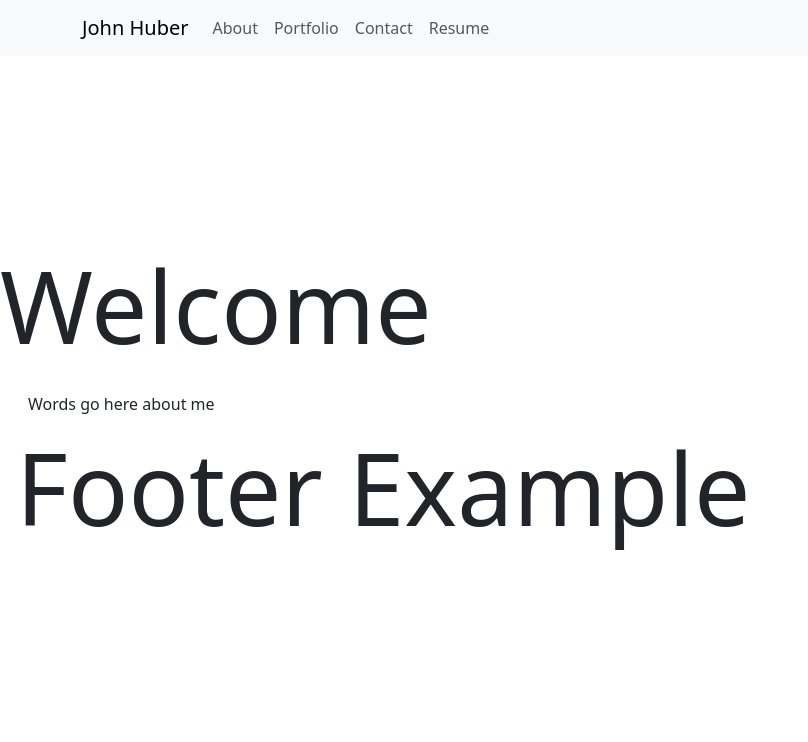
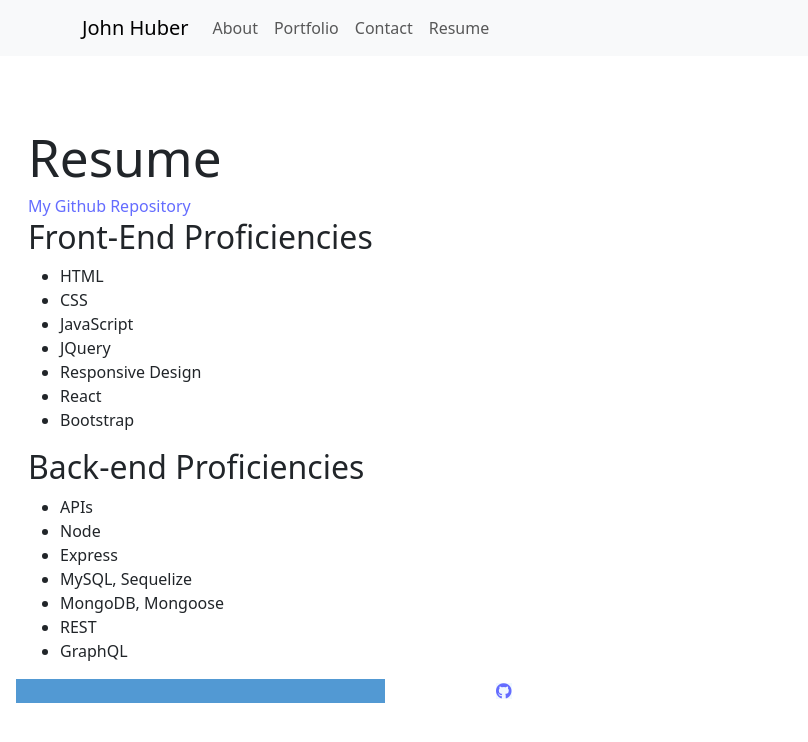
Before and after one commit to jhuber1155/React-Portfolio, a React (Vite) app in the folder React-Portfolio/: page /resume in a window 1280 px wide. Shown: the top 742 px of the page, without its empty margins (0-808 px from the left). Built offline with nearby package versions, Linux system fonts and the light colour scheme.

Commit message:
Working on getting Headers, Footers, and other components to work, listed Resume page skills

```diff
--- /dev/null
+++ b/React-Portfolio/src/assets/css/footer.css
@@ -0,0 +1,13 @@
+.footer {
+    background-color: 'rgba(82, 153, 211)';
+    height: auto;
+    width: auto;
+}
+
+.g-icon{
+    position: relative;
+    left: 30rem;
+    background-color: aliceblue;
+    height: auto;
+    width: auto;
+}
--- a/React-Portfolio/src/components/Footer.jsx
+++ b/React-Portfolio/src/components/Footer.jsx
@@ -1,20 +1,17 @@
+import '../assets/css/footer.css'
 
-const styles = {
-    footerStyle: {
-      background: 'white',
-    },
-    footingStyle: {
-      fontSize: '100px',
-    },
+function Footer() {
+  const footerStyle = {
+    backgroundColor: 'rgba(82, 153, 211)',
   };
 
+  return (
+    <footer style={footerStyle} className="footer">
+  <a href='www.github.com'>
+            <i className="fab fa-github g-icon" />
+        </a>
+    </footer>
+  );
+}
 
-function Footer() {
-    return (
-      <header style={styles.footerStyle} className="footer">
-        <h1 style={styles.footingStyle}>Footer Example</h1>
-      </header>
-    );
-  }
-
-  export default Footer;
+export default Footer;
--- a/React-Portfolio/src/components/Header.jsx
+++ b/React-Portfolio/src/components/Header.jsx
@@ -2,7 +2,7 @@ import '../assets/css/project.css'
 
 const styles = {
     headerStyle: {
-      background: 'white',
+      backgroundColor: 'rgba(162, 188, 224)',
     },
     headingStyle: {
       fontSize: '100px',
@@ -12,7 +12,7 @@ const styles = {
   function Header() {
     return (
       <header style={styles.headerStyle} className="header">
-        <h1 style={styles.headingStyle}>Welcome</h1>
+        <h1 style={styles.headingStyle}> </h1>
       </header>
     );
   }
--- a/React-Portfolio/src/components/Navigation.jsx
+++ b/React-Portfolio/src/components/Navigation.jsx
@@ -1,5 +1,6 @@
 import React from 'react';
 import { Container, Nav, Navbar } from 'react-bootstrap';
+import '../assets/css/navigation.css'
 
 function Navigation() {
   return (
--- a/React-Portfolio/src/pages/About.jsx
+++ b/React-Portfolio/src/pages/About.jsx
@@ -1,7 +1,7 @@
 export default function About() {
     return (
         <div className = "container pt-4">
-        <p> Words go here about me </p>
+        <p> Words go here about meWords go here about meWords go here about meWords go here about meWords go here about meWords go here about meWords go here about meWords go here about meWords go here about meWords go here about meWords go here about meWords go here about meWords go here about meWords go here about meWords go here about meWords go here about meWords go here about meWords go here about meWords go here about meWords go here about me </p>
         </div>
     );
 }
--- a/React-Portfolio/src/pages/Contact.jsx
+++ b/React-Portfolio/src/pages/Contact.jsx
@@ -13,7 +13,7 @@ function TextControlsExample() {
         <Form.Control type="email" placeholder="name@example.com" />
       </Form.Group>
       <Form.Group className="mb-3" controlId="contact-text-area">
-        <Form.Label>Example textarea</Form.Label>
+        <Form.Label>Please Enter your Comments Here</Form.Label>
         <Form.Control as="textarea" rows={3} />
       </Form.Group>
       <Button as="input" type="submit" value="Submit" />{' '}
--- a/React-Portfolio/src/pages/Portfolio.jsx
+++ b/React-Portfolio/src/pages/Portfolio.jsx
@@ -19,14 +19,14 @@ export default function Portfolio() {
       repo: 'https://github.com/jhuber1155/Knowledge-Quiz/tree/main'
     },
     {
+      title: 'eCommerce',
+      text: 'This is the description for Project 2',
+      repo: 'https://github.com/jhuber1155/E-Commerce'
+    },
+    {
       title: 'securePassword',
       text: 'This is the description for Project 2',
       repo: 'https://github.com/jhuber1155/Secure-Password-Generator'
-    },
-    {
-      title: 'eCommerce',
-      text: 'This is the description for Project 2',
-      repo: 'https://github.com/jhuber1155/E-Commerce'
     },
     {
       title: 'socialMediaApi',
@@ -39,7 +39,7 @@ export default function Portfolio() {
     <div className="container pt-4">
       <section className="features-icons bg-light text-center m-4">
         <div className="container">
-          <div className="row p-2">
+          <div className="row row-cols-1 p-2">
             {projects.map((project, index) => (
               <Project
 
--- a/React-Portfolio/src/pages/Resume.jsx
+++ b/React-Portfolio/src/pages/Resume.jsx
@@ -1,7 +1,31 @@
 export default function Resume() {
     return (
-        <div className = "container pt-4">
-        <p> Words go here about me </p>
-        </div>
+      <div className="container pt-4">
+        <h1>Resume</h1>
+        <a href="https://github.com/jhuber1155">
+          My Github Repository
+        </a>
+        <h2>Front-End Proficiencies</h2>
+        <ul>
+          <li>HTML</li>
+          <li>CSS</li>
+          <li>JavaScript</li>
+          <li>JQuery</li>
+          <li>Responsive Design</li>
+          <li>React</li>
+          <li>Bootstrap</li>
+        </ul>
+
+        <h2>Back-end Proficiencies</h2>
+        <ul>
+          <li>APIs</li>
+          <li>Node</li>
+          <li>Express</li>
+          <li>MySQL, Sequelize</li>
+          <li>MongoDB, Mongoose</li>
+          <li>REST</li>
+          <li>GraphQL</li>
+        </ul>
+      </div>
     );
-}
+  }
```
Also changed, not shown: React-Portfolio/src/assets/css/navigation.css (added).
